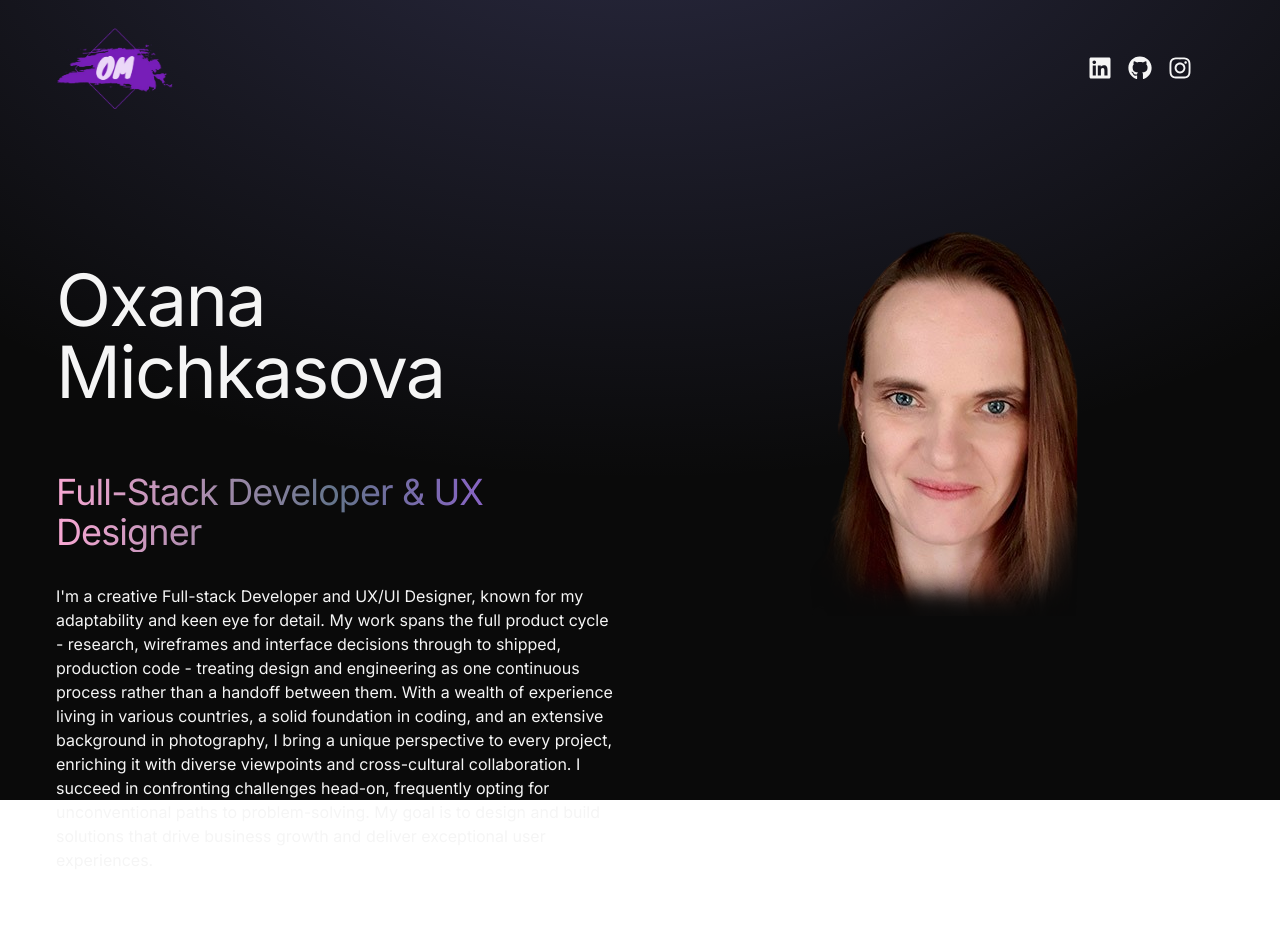
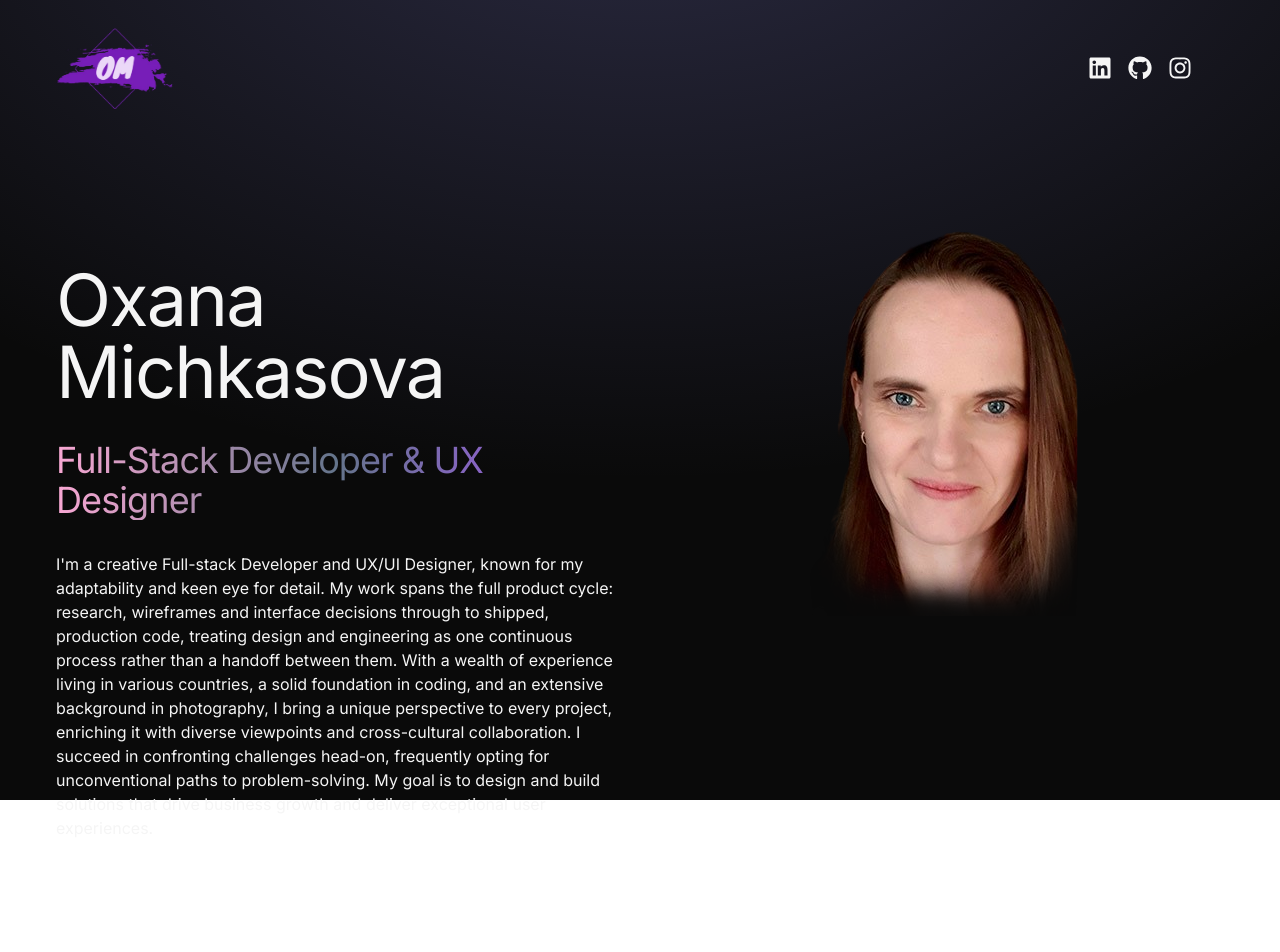
Before and after one commit to oxangyal/portfolio, a React (Vite) app: page / in a window 1280 px wide. Shown: the top 952 px of the page. Built offline with nearby package versions, Linux system fonts and the light colour scheme; a web font is replaced by a local one.

Commit message:
feat: update Hero component styles

```diff
--- a/src/components/Hero.jsx
+++ b/src/components/Hero.jsx
@@ -18,7 +18,7 @@ const Hero = () => {
                             variants={container(0)}
                             initial="hidden"
                             animate="visible"
-                            className="pb-16 text-7xl font-thin tracking-tight lg:mt-12 lg:text-7xl"
+                            className="pb-8 text-4xl sm:text-6xl lg:text-7xl font-thin tracking-tight lg:mt-12 text-center lg:text-left"
                         >
                             Oxana Michkasova
                         </motion.h1>
@@ -26,7 +26,7 @@ const Hero = () => {
                             variants={container(0.5)}
                             initial="hidden"
                             animate="visible"
-                            className="bg-gradient-to-r from-pink-300 via-slate-500 to-purple-500 bg-clip-text text-4xl tracking-tight text-transparent"
+                            className="bg-gradient-to-r from-pink-300 via-slate-500 to-purple-500 bg-clip-text text-2xl sm:text-3xl lg:text-4xl tracking-tight text-transparent text-center lg:text-left"
                         >
                             Full-Stack Developer & UX Designer
                         </motion.span>
--- a/src/constants/index.js
+++ b/src/constants/index.js
@@ -31,7 +31,7 @@ import trifit from "../assets/trifitpr.jpg";
 import tutor from "../assets/capture.jpg";
 
 // export const HERO_CONTENT = `I'm a creative Full stack developer, known for my adaptability and keen eye for detail. With a wealth of experiences from living in various countries, with a solid foundation in coding and an extensive background in photography, I bring my work with a unique perspective, enriching it with diverse viewpoints and fostering cross-cultural collaboration. I succeed in confronting challenges head-on, frequently opting for unconventional paths to problem-solving. My goal is to leverage my expertise to create innovative solutions that drive business growth and deliver exceptional user experiences.`;
-export const HERO_CONTENT = `I'm a creative Full-stack Developer and UX/UI Designer, known for my adaptability and keen eye for detail. My work spans the full product cycle - research, wireframes and interface decisions through to shipped, production code - treating design and engineering as one continuous process rather than a handoff between them. With a wealth of experience living in various countries, a solid foundation in coding, and an extensive background in photography, I bring a unique perspective to every project, enriching it with diverse viewpoints and cross-cultural collaboration. I succeed in confronting challenges head-on, frequently opting for unconventional paths to problem-solving. My goal is to design and build solutions that drive business growth and deliver exceptional user experiences.`;
+export const HERO_CONTENT = `I'm a creative Full-stack Developer and UX/UI Designer, known for my adaptability and keen eye for detail. My work spans the full product cycle: research, wireframes and interface decisions through to shipped, production code, treating design and engineering as one continuous process rather than a handoff between them. With a wealth of experience living in various countries, a solid foundation in coding, and an extensive background in photography, I bring a unique perspective to every project, enriching it with diverse viewpoints and cross-cultural collaboration. I succeed in confronting challenges head-on, frequently opting for unconventional paths to problem-solving. My goal is to design and build solutions that drive business growth and deliver exceptional user experiences.`;
 // export const ABOUT_TEXT = `I'm a dedicated and versatile Full stack developer with a passion for crafting efficient and user-friendly web applications. My journey into web development was sparked by a profound curiosity for understanding how things work, and it has since blossomed into a fulfilling career where I continuously seek to learn and adapt to new challenges. Embracing a wide array of technologies, including but not limited to React, Next.js, Node.js, Express.js, MySQL and MongoDB, I thrive in collaborative environments, leveraging my problem-solving skills to deliver high-quality solutions. Outside of coding, I enjoy my family, reading books, training for triathlon races and contributing to open-source projects.`;
 export const ABOUT_TEXT = `I'm a dedicated Full-stack Developer and UX/UI Designer with a passion for crafting efficient, user-friendly web applications from the first sketch to the shipped product. My journey into web development was sparked by a profound curiosity for understanding how things work, and it has since grown into a practice where design decisions and technical ones inform each other rather than happening in isolation - I research, design and build, so nothing gets lost in translation between them. I work across React, Next.js, Phyton, Ruby on Rails and I thrive in collaborative environments, leveraging both an eye for interface and a problem-solving mindset to deliver high-quality solutions. Outside of coding, I enjoy my family, reading books, training for triathlon races, and contributing to open-source projects.`;
 export const EXPERIENCES = [
```
